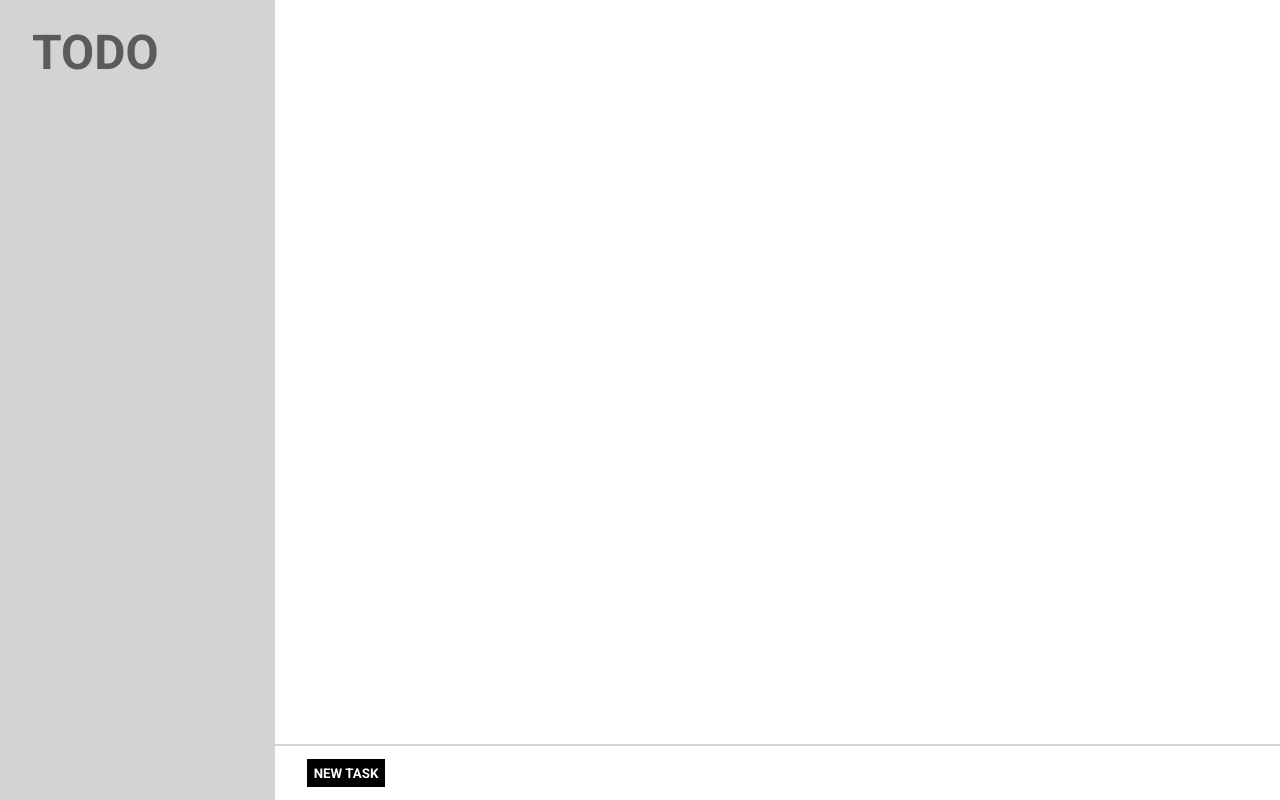
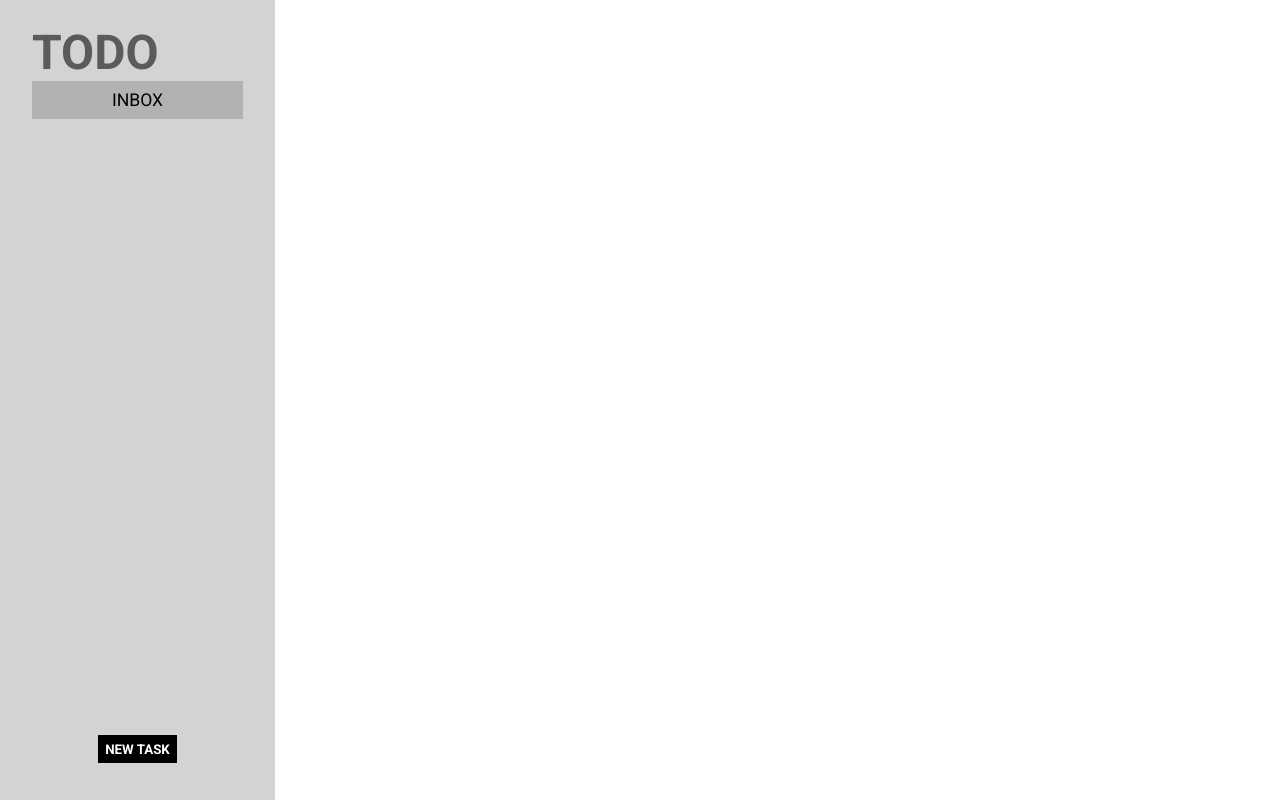
Before and after one commit to Siriuszx/to-do-list, a website built with webpack: page src/index.hbs in a window 1280 px wide. Built offline with nearby package versions, Linux system fonts and the light colour scheme; a web font is replaced by a local one.

Commit message:
Update page styling

```diff
--- a/src/UIController.js
+++ b/src/UIController.js
@@ -14,7 +14,7 @@ class UIController {
         this.formPrio = document.querySelector('#form-priority');
     }
 
-    #addNewTaskEl(taskObj) {
+    #addTaskEl(taskObj) {
         const newTaskEl = document.createElement('li');
         newTaskEl.classList.add('task-item');
 
@@ -86,7 +86,7 @@ class UIController {
         this.todoContainer.appendChild(newTaskEl);
     }
 
-    getFormTask() {
+    getFormData() {
         if(this.taskForm.reportValidity()) {
             return {
                 title: this.formTitle.value,
@@ -107,11 +107,14 @@ class UIController {
         this.todoContainer.innerHTML = '';
 
         taskArr.forEach((taskObj) => {
-            this.#addNewTaskEl(taskObj);
+            this.#addTaskEl(taskObj);
         });
     }
 
-    // For debugging purposes
+    //
+    // For debugging purposes*
+    //
+
     logTask(taskObj) {
         console.log(`Title: ${taskObj.title}
 Description: ${taskObj.description}
--- a/src/index.hbs
+++ b/src/index.hbs
@@ -17,18 +17,19 @@
     <nav class="todo-nav">
         <div class="nav-logo">TODO</div>
         <div>
-            <ul>
-
+            <ul class="nav-tabs">
+                <li class="tab-item tab-active">Inbox</li>
             </ul>
+        </div>
+         <div class="nav-controls">
+            <button class="action-btn" id="open-task-modal" type="button">New Task</button>
         </div>
     </nav>
     <main class="todo-main">
         <ul class="todo-container">
 
         </ul>
-        <div class="controls">
-            <button class="action-btn" id="open-task-modal" type="button">New Task</button>
-        </div>
+
         <dialog id="modal-add-task">
             <form id="new-task-form" method="dialog">
                 <div class="form-input-field">
@@ -41,11 +42,11 @@
                 </div>
                 <div class="form-input-field">
                     <label for="form-due-date">Due Date: </label>
-                    <input required type="text" name="form-due-date" id="form-due-date" placeholder="Task Due Date">
+                    <input required type="date" name="form-due-date" id="form-due-date" placeholder="Task Due Date">
                 </div>
                 <div class="form-input-field">
                     <label for="form-priority">Priority: </label>
-                    <input required type="number" name="form-priority" id="form-priority" placeholder="Task Priority">
+                    <input required type="number" name="form-priority" id="form-priority" placeholder="Task Priority" maxlength="1" min="1" max="4">
                 </div>
                 <div class="form-input-field modal-controls">
                     <button class="action-btn" id="submit-task-btn" type="button" type="submit">Add</button>
--- a/src/style.css
+++ b/src/style.css
@@ -13,6 +13,8 @@ body {
 }
 
 .todo-nav {
+    display: grid;
+    grid-template-rows: auto 1fr auto;
     background-color: #d3d3d3;
     padding: 1.5em 2em;
 }
@@ -21,6 +23,27 @@ body {
     color: #5b5b5b;
     font-size: 3rem;
     font-weight: 700;
+}
+
+.nav-tabs {
+    padding: 0;
+    margin: 0;
+    list-style-type: none;
+    display: flex;
+    flex-direction: column;
+    gap: 1em;
+}
+
+.tab-item {
+    padding: 0.5em;
+    margin: 0;
+    text-align: center;
+    font-size: 1.1em;
+    text-transform: uppercase;
+}
+
+.tab-active {
+    background-color: #b2b2b2;
 }
 
 .todo-main {
@@ -34,7 +57,7 @@ body {
     list-style-type: decimal;
 }
 
-.todo-item {}
+.task-item {}
 
 .item-title {
     margin: 0.3em 0;
@@ -44,8 +67,12 @@ body {
 .item-info {
     list-style-type: none;
     display: flex;
-    flex-direction: column;
-    gap: 4px;
+    flex-direction: row;
+    gap: 20px;
+}
+
+.info-item {
+
 }
 
 .info-title {
@@ -54,6 +81,9 @@ body {
 
 .info-data {
     text-decoration: underline;
+}
+
+.info-desc {
 }
 
 #modal-add-task {
@@ -94,9 +124,13 @@ body {
     cursor: pointer;
 }
 
-.controls {
+.nav-controls {
+    width: 100%;
+    bottom: 0;
     padding: 0.8em 2em;
-    border-top: 2px solid #d3d3d3;
+    display: flex;
+    justify-content: center;
+    align-items: center;
 }
 
 .controls-btn {
--- a/src/taskListController.js
+++ b/src/taskListController.js
@@ -8,7 +8,7 @@ class TaskListController {
     }
 
     addNewTask(taskObj) {
-        this.storage.addNewTask(this.UI.getFormTask());
+        this.storage.addNewTask(this.UI.getFormData());
         this.UI.updateTaskContainer(this.storage.getTaskLibrary());
     }
 
```
Also changed, not shown: dist/index.html, dist/main.js.
